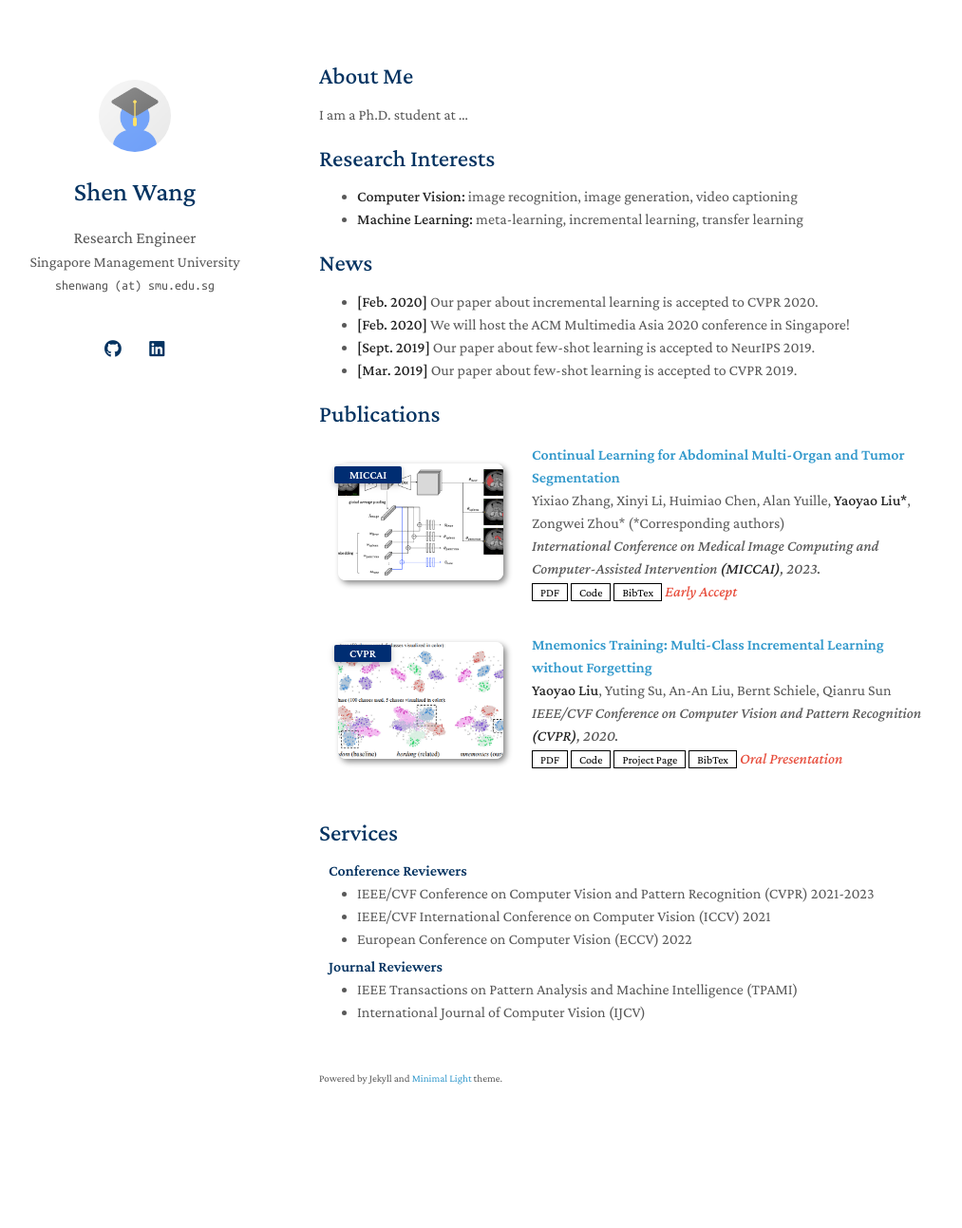
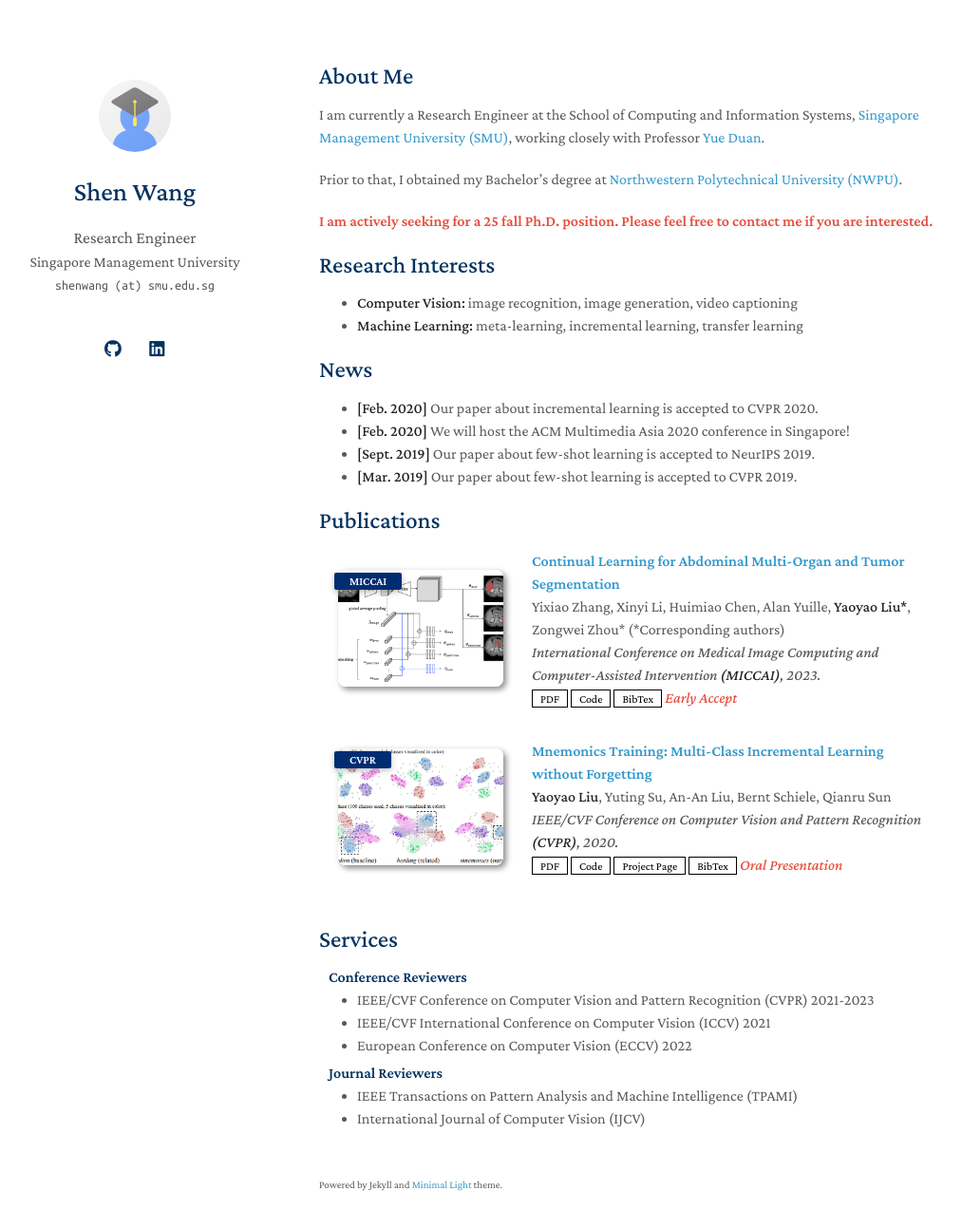
Before and after one commit to 5hEn918/5hEn918.github.io, a Jekyll site: the page built from index.md, in a window 1280 px wide and 1328 px high. Shown: the top 1293 px of the window at 95% size, without its empty margins (134-1147 px from the left). Built offline with Jekyll 4.4.1, drawn with Linux system fonts in a browser that asks for light colours; a style sheet for code colours, icons or effects is not loaded; our own code applies the rules of GitHub Pages for plain Markdown files.

Commit message:
Add personal info

```diff
--- a/index.md
+++ b/index.md
@@ -4,7 +4,12 @@ layout: homepage
 
 ## About Me
 
-I am a Ph.D. student at ...
+I am currently a Research Engineer at the School of Computing and Information Systems, [Singapore Management University (SMU)](https://www.smu.edu.sg/), working closely with Professor [Yue Duan](https://yueduan.github.io).
+
+Prior to that, I obtained my Bachelor’s degree at [Northwestern Polytechnical University (NWPU)](https://www.nwpu.edu.cn).
+
+<strong style="color:#e74d3c; font-weight:600"><strong style="color:#e74d3c; font-weight:600">I am actively seeking for a 25 fall Ph.D. position. Please feel free to contact me if you are interested.</strong></strong>
+
 
 ## Research Interests
 
```
